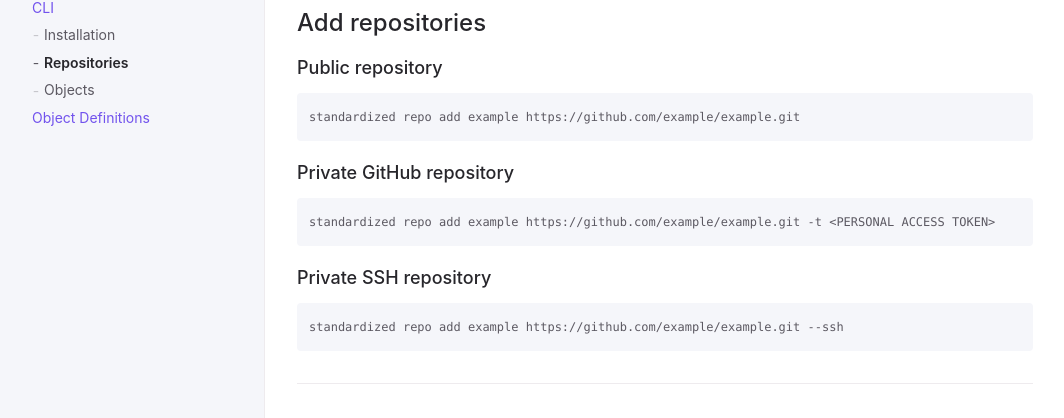
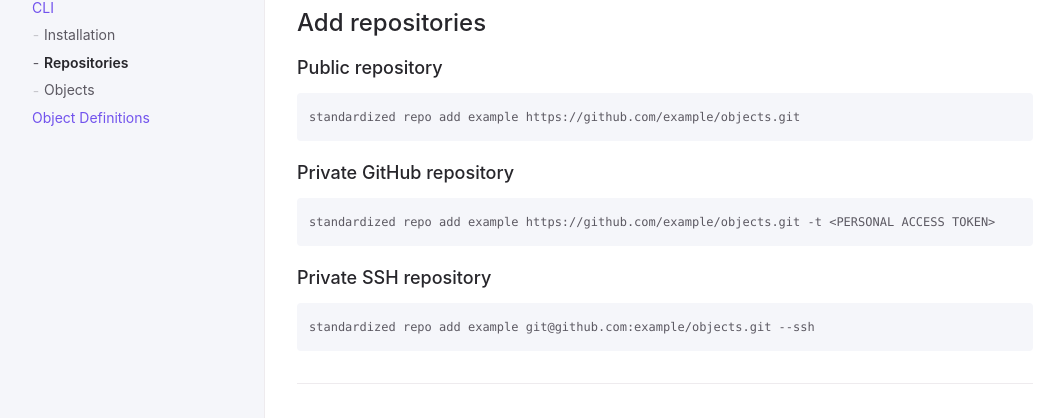
Before and after one commit to Standardized-Objects/Standardized-Objects.github.io, a Jekyll site: the page built from docs/cli/repositories.md, in a window 1280 px wide. Shown: the part 142-560 px from the top of the page, without its empty margins (107-1171 px from the left). Built offline with Jekyll 4.4.1, drawn with Linux system fonts in a browser that asks for light colours.

Commit message:
CLI options

```diff
--- a/docs/cli/repositories.md
+++ b/docs/cli/repositories.md
@@ -14,15 +14,15 @@ nav_order: 2
 
 ### Public repository
 
-    standardized repo add example https://github.com/example/example.git
+    standardized repo add example https://github.com/example/objects.git
 
 ### Private GitHub repository
 
-    standardized repo add example https://github.com/example/example.git -t <PERSONAL ACCESS TOKEN>
+    standardized repo add example https://github.com/example/objects.git -t <PERSONAL ACCESS TOKEN>
 
 ### Private SSH repository
 
-    standardized repo add example https://github.com/example/example.git --ssh
+    standardized repo add example git@github.com:example/objects.git --ssh
 
 ---
 
```
